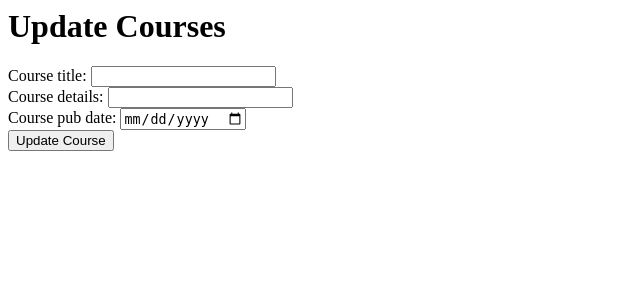
After one commit to dylancrossanEPIC/Demo-Project-Epic-Conjoint, a Django app: template courses/templates/updatecourse.html in a window 1280 px wide. The commit adds this page. Shown: the top 300 px of the page, without its empty margins (0-640 px from the left). Run offline with Django 5.2, Linux system fonts and the light colour scheme; the template is opened without the code that fills it: values that come from a table or form of the project are taken from there, others are empty.

Commit message:
added update functionality through front end

```diff
--- a/courses/forms.py
+++ b/courses/forms.py
@@ -10,3 +10,14 @@ class CreateCourseForm(forms.Form):
             }
         )
     )
+
+class UpdateCourseForm(forms.Form):
+    course_title = forms.CharField(max_length=200)
+    course_details = forms.CharField(max_length=200)
+    course_pub_date = forms.DateField(
+        widget=forms.DateInput(attrs={
+              'class':'form-control',
+              'type': 'date'
+            }
+        )
+    )
--- a/courses/templates/createcourses.html
+++ b/courses/templates/createcourse.html
@@ -1,6 +1,6 @@
 {% extends 'base.html' %}
 
-{% block title %} Home {% endblock %}
+{% block title %} Create Course {% endblock %}
 {% block content %}
 <form class="validate-form" method="POST" >
     {% csrf_token %}
--- a/courses/templates/index.html
+++ b/courses/templates/index.html
@@ -51,6 +51,11 @@
                 <input type="submit" value="Delete " />
             </form>
         </td>
+        <td>
+            <form action="{% url 'update_course' course.id %}">
+                <input type="submit" value="Update" />
+            </form>
+        </td>
 
     </tr>
 {% endfor %}
--- /dev/null
+++ b/courses/templates/updatecourse.html
@@ -0,0 +1,14 @@
+{% extends 'base.html' %}
+
+{% block title %} Update Course {% endblock %}
+{% block content %}
+<form class="validate-form" method="POST" >
+    {% csrf_token %}
+<h1>Update Courses</h1>
+{{form}}
+
+<input type="submit" value="Update Course">
+</input>
+
+</form>
+{% endblock %}
--- a/courses/templates/updatecourses.html
+++ /dev/null
@@ -1,6 +0,0 @@
-{% extends 'base.html' %}
-
-{% block title %} Home {% endblock %}
-{% block content %}
-<h1>Update Courses</h1>
-{% endblock %}
--- a/courses/urls.py
+++ b/courses/urls.py
@@ -4,6 +4,6 @@ from . import views
 urlpatterns = [
     path("", views.index, name="index"),
     path("createcourse", views.create_course, name="create_course"),
-    path("updatecourse", views.update_course, name="update_course"),
+    path("updatecourse/<int:id>", views.update_course, name="update_course"),
     path("courses/<int:id>/", views.delete_course, name="delete_course"),
 ]
```
Also changed, not shown: courses/views.py (+22 -5 lines), db.sqlite3.
